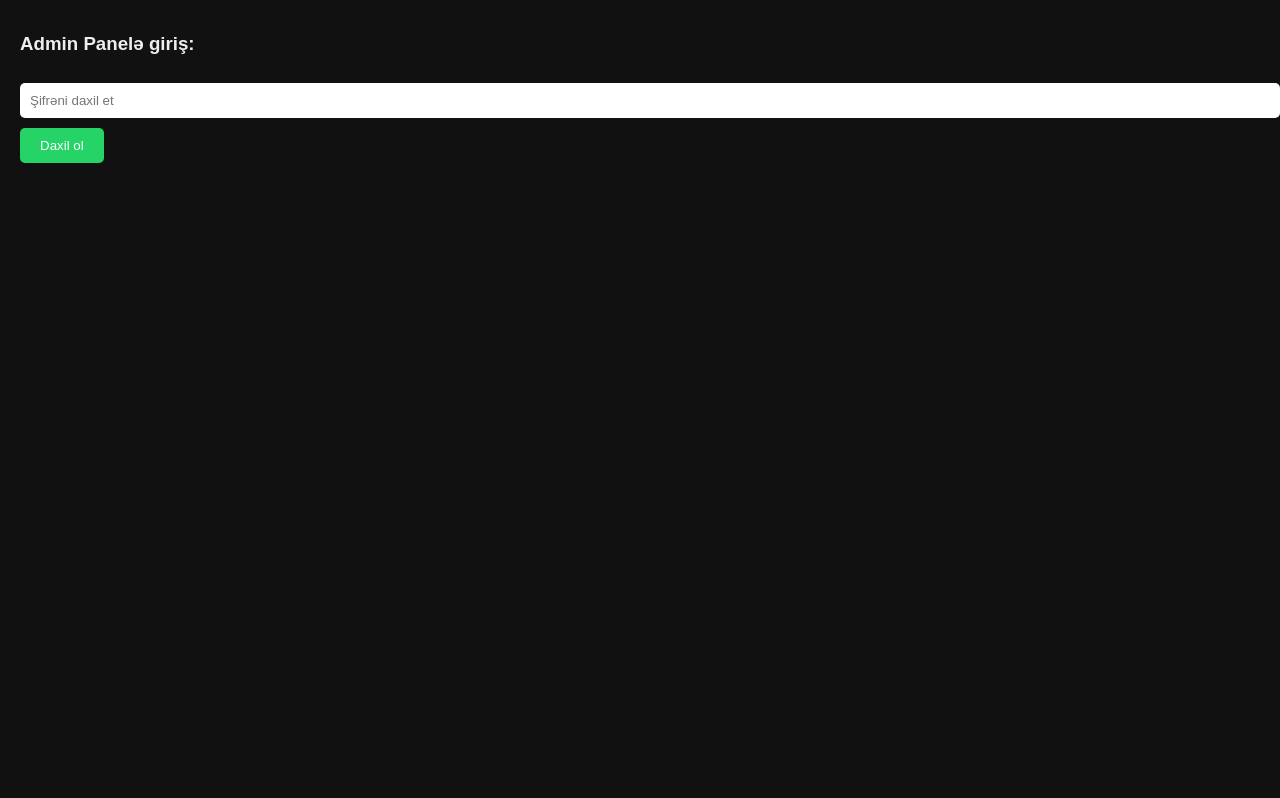
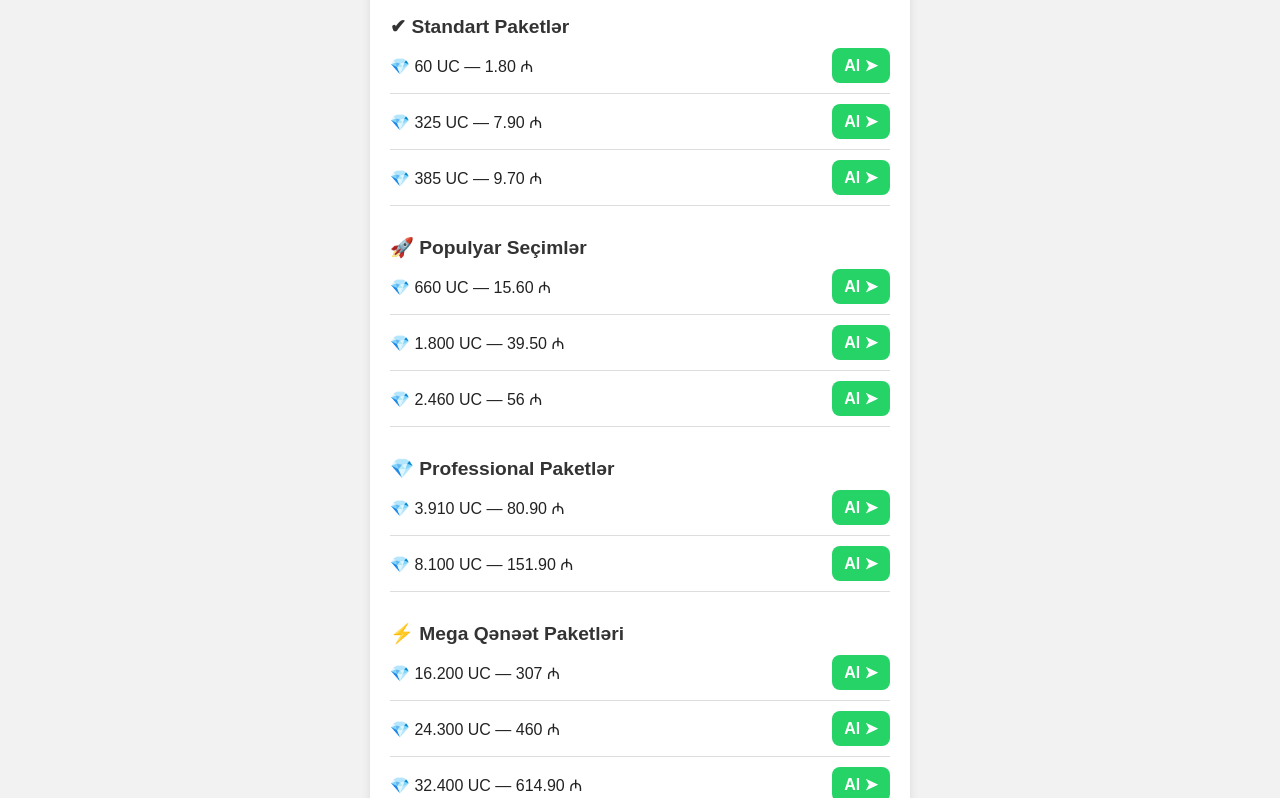
Before and after one commit to nmrSHOP/nmrSHOP, a plain HTML site: page index.html in a window 1280 px wide. Shown: the part 161-959 px from the top of the page. Before the commit the page ends 800 px from the top, so only its background shows below. Drawn offline with Linux system fonts and the light colour scheme.

Commit message:
Add files via upload

```diff
--- a/index.html
+++ b/index.html
@@ -3,89 +3,77 @@
 <head>
   <meta charset="UTF-8">
   <meta name="viewport" content="width=device-width, initial-scale=1.0">
-  <title>nmrSHOP🛒 Admin Panel ilə</title>
+  <title>nmrSHOP - UC Qiymətləri</title>
   <style>
-    body {
-      font-family: Arial, sans-serif;
-      background-color: #111;
-      color: #eee;
-      margin: 0;
-      padding: 0;
-    }
-    header {
-      background-color: #ffcc00;
-      padding: 20px;
-      text-align: center;
-      color: #000;
-    }
-    .container {
-      padding: 20px;
-    }
-    .admin {
-      background: #222;
-      padding: 20px;
-      border-radius: 10px;
-      margin-top: 20px;
-    }
-    input, textarea {
-      width: 100%;
-      padding: 10px;
-      margin: 10px 0;
-      border: none;
-      border-radius: 5px;
-    }
-    button {
-      background: #25D366;
-      color: white;
-      padding: 10px 20px;
-      border: none;
-      border-radius: 5px;
-      cursor: pointer;
-    }
-    #panel {
-      display: none;
-    }
+    body { font-family: sans-serif; background: #f2f2f2; padding: 20px; color: #222; }
+    .container { max-width: 500px; margin: auto; background: white; padding: 20px; border-radius: 15px; box-shadow: 0 0 10px rgba(0,0,0,0.1); }
+    h1 { text-align: center; color: #1e90ff; }
+    .section-title { margin-top: 30px; font-size: 1.2em; font-weight: bold; color: #333; }
+    .uc-option { display: flex; justify-content: space-between; align-items: center; padding: 10px 0; border-bottom: 1px solid #ddd; }
+    .btn { background: #25d366; color: white; padding: 8px 12px; text-decoration: none; border-radius: 8px; font-weight: bold; }
+    .top-button { display: block; background: #ff9800; color: white; text-align: center; padding: 10px; margin-bottom: 20px; border-radius: 10px; font-weight: bold; text-decoration: none; }
   </style>
 </head>
 <body>
-  <header>
-    <h1>nmrSHOP 🛒</h1>
-    <p>Admin Panel (Demo)</p>
-  </header>
+  <div class="container">
+    <a class="top-button" href="https://api.whatsapp.com/send?phone=994602020833&text=Salam! Mən digər oyun üçün ödəniş etmək istəyirəm">🎮 Digər Oyunlara Ödəniş Et ➤</a>
+    <h1>💎 PUBG UC Qiymətləri</h1>
 
-  <div class="container">
-    <div id="login">
-      <h3>Admin Panelə giriş:</h3>
-      <input type="password" id="password" placeholder="Şifrəni daxil et">
-      <button onclick="checkPassword()">Daxil ol</button>
+    <div class="section-title">✔ Standart Paketlər</div>
+    <div class="uc-option">
+      <span>💎 60 UC — 1.80 ₼</span>
+      <a class="btn" href="https://api.whatsapp.com/send?phone=994602020833&text=Salam! Mən 60 UC almaq istəyirəm">Al ➤</a>
+    </div>
+    <div class="uc-option">
+      <span>💎 325 UC — 7.90 ₼</span>
+      <a class="btn" href="https://api.whatsapp.com/send?phone=994602020833&text=Salam! Mən 325 UC almaq istəyirəm">Al ➤</a>
+    </div>
+    <div class="uc-option">
+      <span>💎 385 UC — 9.70 ₼</span>
+      <a class="btn" href="https://api.whatsapp.com/send?phone=994602020833&text=Salam! Mən 385 UC almaq istəyirəm">Al ➤</a>
     </div>
 
-    <div id="panel" class="admin">
-      <h3>Sayt məzmununu dəyiş:</h3>
-      <textarea id="prices" rows="10">✔ 60 UC → 1.80 AZN
-✔ 325 UC → 7.90 AZN
-✔ 385 UC → 9.70 AZN</textarea>
-      <button onclick="updateContent()">Yadda saxla</button>
+    <div class="section-title">🚀 Populyar Seçimlər</div>
+    <div class="uc-option">
+      <span>💎 660 UC — 15.60 ₼</span>
+      <a class="btn" href="https://api.whatsapp.com/send?phone=994602020833&text=Salam! Mən 660 UC almaq istəyirəm">Al ➤</a>
+    </div>
+    <div class="uc-option">
+      <span>💎 1.800 UC — 39.50 ₼</span>
+      <a class="btn" href="https://api.whatsapp.com/send?phone=994602020833&text=Salam! Mən 1800 UC almaq istəyirəm">Al ➤</a>
+    </div>
+    <div class="uc-option">
+      <span>💎 2.460 UC — 56 ₼</span>
+      <a class="btn" href="https://api.whatsapp.com/send?phone=994602020833&text=Salam! Mən 2460 UC almaq istəyirəm">Al ➤</a>
+    </div>
 
-      <h3>Nəticə:</h3>
-      <pre id="preview"></pre>
+    <div class="section-title">💎 Professional Paketlər</div>
+    <div class="uc-option">
+      <span>💎 3.910 UC — 80.90 ₼</span>
+      <a class="btn" href="https://api.whatsapp.com/send?phone=994602020833&text=Salam! Mən 3910 UC almaq istəyirəm">Al ➤</a>
+    </div>
+    <div class="uc-option">
+      <span>💎 8.100 UC — 151.90 ₼</span>
+      <a class="btn" href="https://api.whatsapp.com/send?phone=994602020833&text=Salam! Mən 8100 UC almaq istəyirəm">Al ➤</a>
+    </div>
+
+    <div class="section-title">⚡ Mega Qənəət Paketləri</div>
+    <div class="uc-option">
+      <span>💎 16.200 UC — 307 ₼</span>
+      <a class="btn" href="https://api.whatsapp.com/send?phone=994602020833&text=Salam! Mən 16200 UC almaq istəyirəm">Al ➤</a>
+    </div>
+    <div class="uc-option">
+      <span>💎 24.300 UC — 460 ₼</span>
+      <a class="btn" href="https://api.whatsapp.com/send?phone=994602020833&text=Salam! Mən 24300 UC almaq istəyirəm">Al ➤</a>
+    </div>
+    <div class="uc-option">
+      <span>💎 32.400 UC — 614.90 ₼</span>
+      <a class="btn" href="https://api.whatsapp.com/send?phone=994602020833&text=Salam! Mən 32400 UC almaq istəyirəm">Al ➤</a>
+    </div>
+    <div class="uc-option">
+      <span>💎 40.500 UC — 765 ₼</span>
+      <a class="btn" href="https://api.whatsapp.com/send?phone=994602020833&text=Salam! Mən 40500 UC almaq istəyirəm">Al ➤</a>
     </div>
   </div>
-
-  <script>
-    function checkPassword() {
-      const pass = document.getElementById("password").value;
-      if (pass === "5665") {
-        document.getElementById("login").style.display = "none";
-        document.getElementById("panel").style.display = "block";
-      } else {
-        alert("Şifrə yalnışdır!");
-      }
-    }
-    function updateContent() {
-      const text = document.getElementById("prices").value;
-      document.getElementById("preview").innerText = text;
-    }
-  </script>
 </body>
 </html>
```
